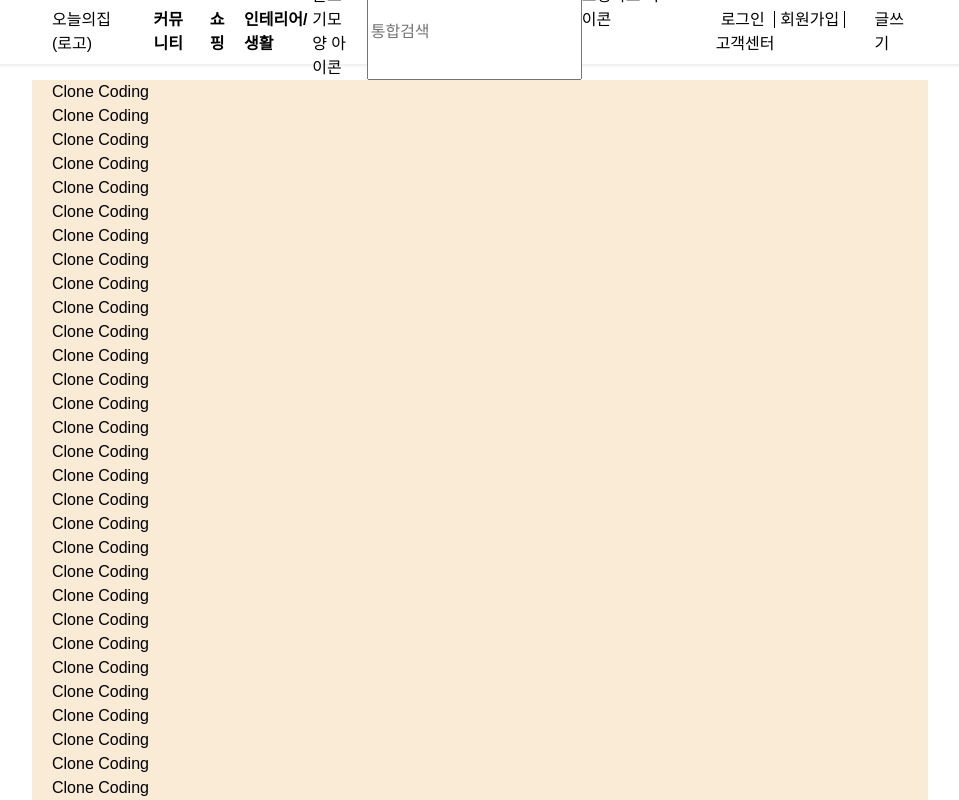
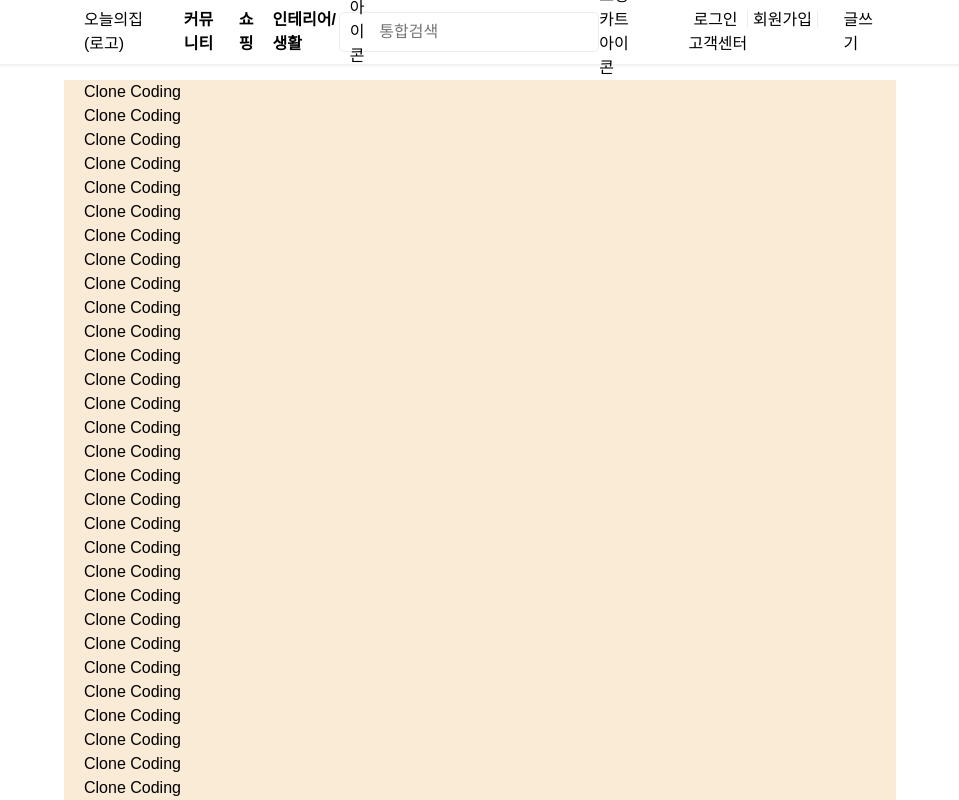
Before and after one commit to gjwoo960101/ohouse-cloneCoding, a plain HTML site: page index.html in a window 1280 px wide. Shown: the top 800 px of the page, without its empty margins (160-1119 px from the left). Drawn offline with Linux system fonts and the light colour scheme.

Commit message:
style: 헤더 요소별 상세 css 작성중

```diff
--- a/index.html
+++ b/index.html
@@ -21,7 +21,7 @@
                 <div class="right-content">
                     <div class="right-search">
                         <div class="search-bar">
-                            <span>돋보기모양 아이콘</span>
+                            <span>아이콘</span>
                             <input type="text" placeholder="통합검색">
                         </div>
                         <div class="search-icon">
--- a/styles/style.css
+++ b/styles/style.css
@@ -53,7 +53,7 @@
     isolation: isolate;
   }
   .container{
-    max-width: 70vw;
+    max-width: 65vw;
     margin: 0 auto;
     padding: 0 20px;
     box-sizing: border-box;
@@ -68,7 +68,7 @@
     box-shadow: 0 1px 4px rgba(0, 0, 0, 0.1); /* 살짝 그림자 */
   }
   .header-inner{
-    max-width: 70vw;
+    max-width: 65vw;
     margin: 0 auto;
     padding: 0 20px;
     box-sizing: border-box;
@@ -86,11 +86,19 @@
     display: flex;
     gap: 2vw;
   }
+  /* 헤더의 왼쪽 텍스트 메뉴 */
   .left-text-menu{
     display: flex;
     gap: 1vw;
     font-weight: bold;
   }
+  .left-text-menu span{
+    cursor: pointer;
+  }
+  .left-text-menu span:hover{
+    color: #0AA5FF;
+  }
+
   .right-content{
     display: flex;
     align-items: center;
@@ -98,10 +106,28 @@
   }
   .right-search{
     display: flex;
+    align-items: center;
   }
   .search-bar{
     display: flex;
+    align-items: center;
     gap: 1vw;
+    border: 1px solid #EAEDEF;
+    padding: 0 10px;
+    border-radius: 5px;
+    height: 5vh;
+  }
+  .search-bar input{
+    border: none;
+    outline: none;
+  }
+  .search-bar:focus-within{
+    border: 1px solid #0AA5FF;
+    background-color: #EAEDEF;
+  }
+  .search-bar:hover,
+  .search-bar:hover input{
+    background-color: #EAEDEF;
   }
   .search-icon{
 
@@ -118,8 +144,8 @@
     padding: 0 5px
   }
   .menu-item span:nth-child(2){
-    border-left: 1px solid #000;
-    border-right: 1px solid #000;
+    border-left: 1px solid #EAEDEF;
+    border-right: 1px solid #EAEDEF;
     padding: 0 5px
   }
   .write-button span{
@@ -132,7 +158,7 @@
     margin-top: 10vh;
   }
   footer{
-    max-width: 70vw;
+    max-width: 65vw;
     margin: 0 auto;
     box-sizing: border-box;
    height: 30vh;
```
